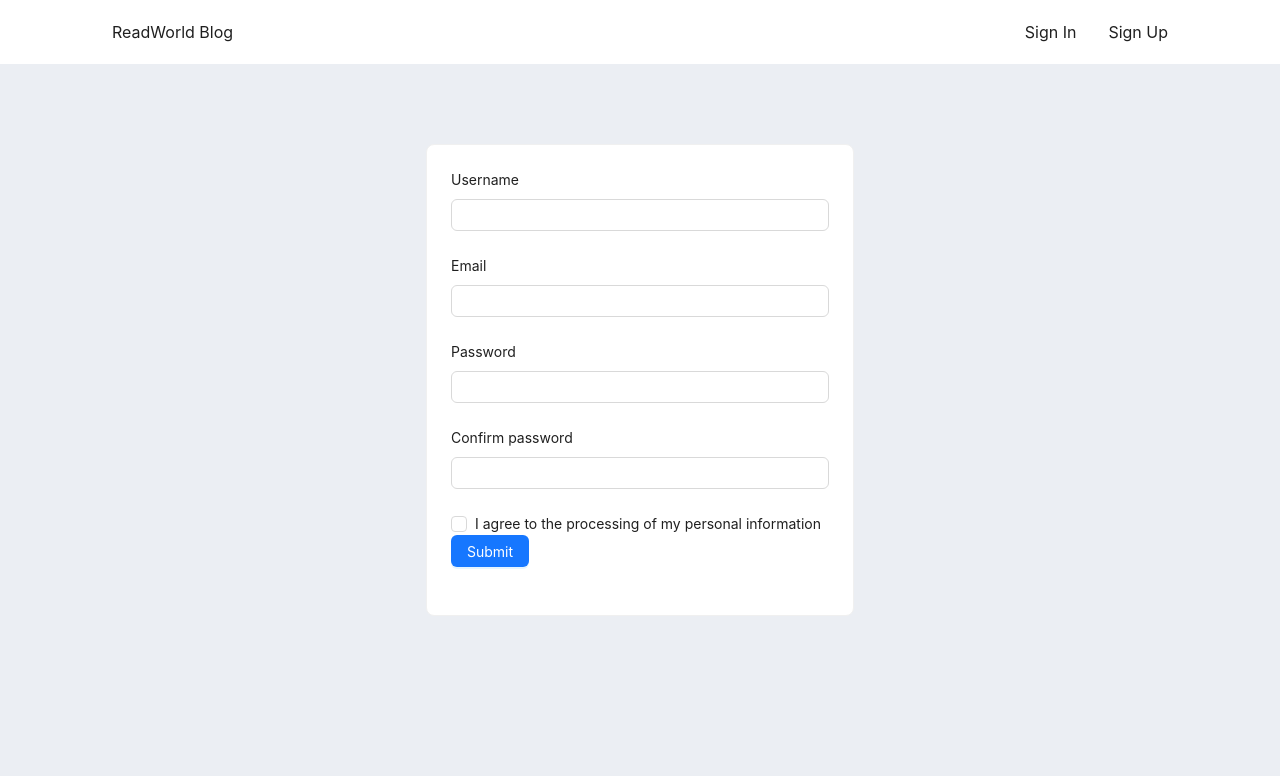
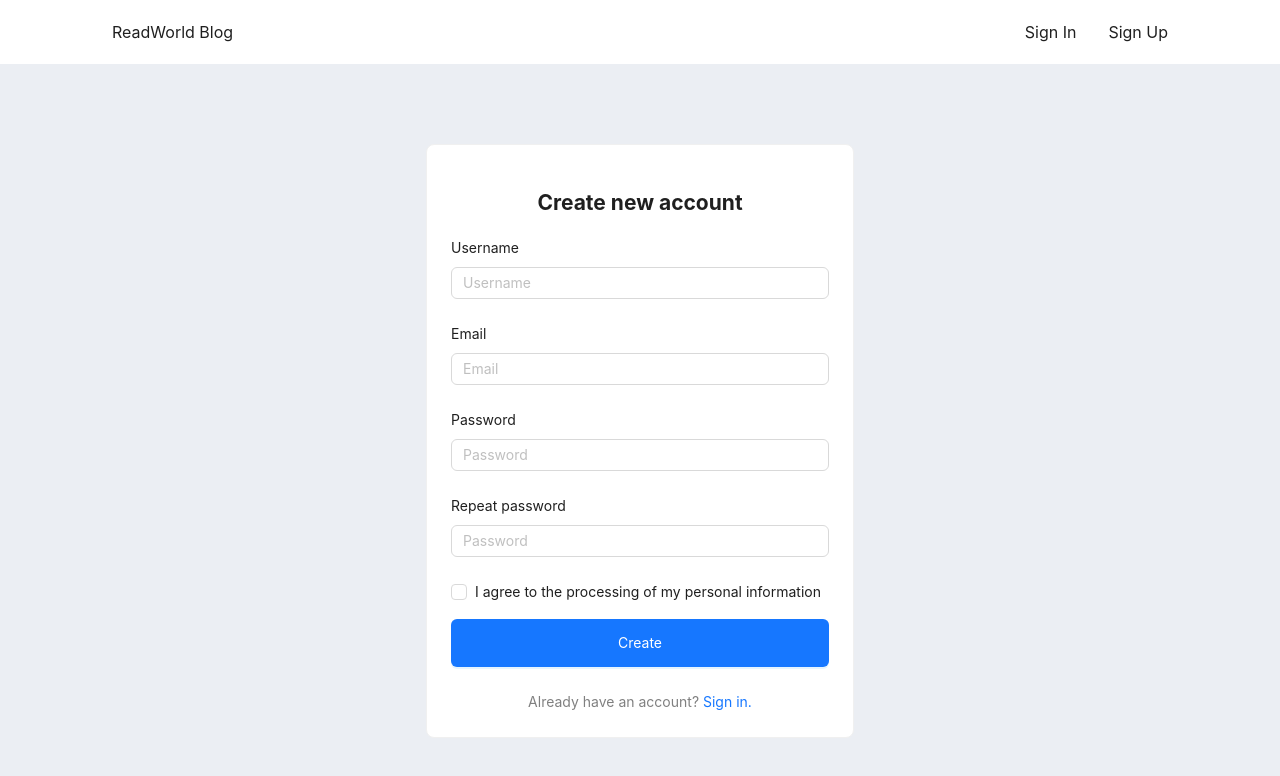
Before and after one commit to renjadizz/blog, a React (Create React App) app: page /sign-up in a window 1280 px wide. Shown: the top 776 px of the page. Built offline with nearby package versions, Linux system fonts and the light colour scheme; a web font is replaced by a local one.

Commit message:
create SignIn form

```diff
--- a/src/components/App/App.js
+++ b/src/components/App/App.js
@@ -4,6 +4,7 @@ import Articles from '../Articles/Articles';
 import Header from '../Header/Header';
 import Article from '../Article/Article';
 import SignUp from '../SignUp/SignUp';
+import SignIn from '../SignIn/SignIn';
 import './App.css';
 
 function App() {
@@ -15,6 +16,7 @@ function App() {
         <Route path="/articles/" element={<Articles />} />
         <Route path="/articles/:id" element={<Article />} />
         <Route path="/sign-up" element={<SignUp />} />
+        <Route path="/sign-in" element={<SignIn />} />
       </Routes>
     </div>
   );
--- /dev/null
+++ b/src/components/SignIn/SignIn.css
@@ -0,0 +1,3 @@
+.sign-in-form--width {
+  width: 400px;
+}
--- /dev/null
+++ b/src/components/SignIn/SignIn.js
@@ -0,0 +1,57 @@
+import { useForm, Controller } from 'react-hook-form';
+import { Card, Form, Input, Button } from 'antd';
+import * as z from 'zod';
+import { zodResolver } from '@hookform/resolvers/zod';
+import { Link } from 'react-router-dom';
+import './SignIn.css';
+
+function SignIn() {
+  const signUpSchema = z.object({
+    email: z.string().email(),
+    password: z.string(),
+  });
+  const {
+    control,
+    handleSubmit,
+    formState: { errors, isSubmitting },
+    reset,
+  } = useForm({ resolver: zodResolver(signUpSchema) });
+  const onSubmit = () => {
+    console.log('qwe');
+    reset();
+  };
+  return (
+    <div className="sign-up-form">
+      <Card className="sign-in-form--width">
+        <h2 className="sign-up-form__header">Sign In</h2>
+        <Form onFinish={handleSubmit(onSubmit)} layout="vertical">
+          <Form.Item label="Email">
+            <Controller
+              name="email"
+              control={control}
+              render={({ field }) => <Input {...field} placeholder="Email" />}
+            />
+            {errors.email && <p className="form-error-message">{errors.email.message}</p>}
+          </Form.Item>
+          <Form.Item label="Password">
+            <Controller
+              name="password"
+              control={control}
+              render={({ field }) => <Input {...field} placeholder="Password" />}
+            />
+            {errors.password && <p className="form-error-message">{errors.password.message}</p>}
+          </Form.Item>
+          <Form.Item>
+            <Button className="sign-up-form__submitBtn" type="primary" htmlType="submit" disabled={isSubmitting}>
+              Login
+            </Button>
+          </Form.Item>
+        </Form>
+        <p className="link-to-sign-in">
+          Already have an account? <Link to="/sign-up">Sign Up.</Link>
+        </p>
+      </Card>
+    </div>
+  );
+}
+export default SignIn;
--- a/src/components/SignUp/SignUp.css
+++ b/src/components/SignUp/SignUp.css
@@ -4,3 +4,20 @@
   justify-content: center;
   align-items: center;
 }
+.sign-up-form__submitBtn {
+  width: 100%;
+  height: 3rem;
+  margin-top: 1rem;
+}
+.form-error-message {
+  margin: 0;
+  color: red;
+}
+.link-to-sign-in {
+  color: gray;
+  margin: 0;
+  text-align: center;
+}
+.sign-up-form__header {
+  text-align: center;
+}
--- a/src/components/SignUp/SignUp.js
+++ b/src/components/SignUp/SignUp.js
@@ -3,7 +3,9 @@ import { useForm, Controller } from 'react-hook-form';
 import { Card, Form, Input, Checkbox, Button } from 'antd';
 import * as z from 'zod';
 import { zodResolver } from '@hookform/resolvers/zod';
+import { Link } from 'react-router-dom';
 import './SignUp.css';
+
 function SignUp() {
   const signUpSchema = z
     .object({
@@ -11,7 +13,7 @@ function SignUp() {
         .string()
         .min(3, { message: 'Username must be at least 3 characters' })
         .max(20, { message: "Username can't be longer than 20 characters" }),
-      email: z.string(),
+      email: z.string().email(),
       password: z
         .string()
         .min(6, { message: 'Password must be at least 6 characters' })
@@ -36,22 +38,39 @@ function SignUp() {
   return (
     <div className="sign-up-form">
       <Card>
+        <h2 className="sign-up-form__header">Create new account</h2>
         <Form onFinish={handleSubmit(onSubmit)} layout="vertical">
           <Form.Item label="Username">
-            <Controller name="username" control={control} render={({ field }) => <Input {...field} />} />
-            {errors.username && <p>{errors.username.message}</p>}
+            <Controller
+              name="username"
+              control={control}
+              render={({ field }) => <Input {...field} placeholder="Username" />}
+            />
+            {errors.username && <p className="form-error-message">{errors.username.message}</p>}
           </Form.Item>
           <Form.Item label="Email">
-            <Controller name="email" control={control} render={({ field }) => <Input {...field} />} />
-            {errors.email && <p>{errors.email.message}</p>}
+            <Controller
+              name="email"
+              control={control}
+              render={({ field }) => <Input {...field} placeholder="Email" />}
+            />
+            {errors.email && <p className="form-error-message">{errors.email.message}</p>}
           </Form.Item>
           <Form.Item label="Password">
-            <Controller name="password" control={control} render={({ field }) => <Input {...field} />} />
-            {errors.password && <p>{errors.password.message}</p>}
+            <Controller
+              name="password"
+              control={control}
+              render={({ field }) => <Input {...field} placeholder="Password" />}
+            />
+            {errors.password && <p className="form-error-message">{errors.password.message}</p>}
           </Form.Item>
-          <Form.Item label="Confirm password">
-            <Controller name="confirmPassword" control={control} render={({ field }) => <Input {...field} />} />
-            {errors.confirmPassword && <p>{errors.confirmPassword.message}</p>}
+          <Form.Item label="Repeat password">
+            <Controller
+              name="confirmPassword"
+              control={control}
+              render={({ field }) => <Input {...field} placeholder="Password" />}
+            />
+            {errors.confirmPassword && <p className="form-error-message">{errors.confirmPassword.message}</p>}
           </Form.Item>
           <Controller
             name="agree"
@@ -62,13 +81,16 @@ function SignUp() {
               </Checkbox>
             )}
           />
-          {errors.agree && <p>{errors.agree.message}</p>}
+          {errors.agree && <p className="form-error-message">{errors.agree.message}</p>}
           <Form.Item>
-            <Button type="primary" htmlType="submit" disabled={isSubmitting}>
-              Submit
+            <Button className="sign-up-form__submitBtn" type="primary" htmlType="submit" disabled={isSubmitting}>
+              Create
             </Button>
           </Form.Item>
         </Form>
+        <p className="link-to-sign-in">
+          Already have an account? <Link to="/sign-in">Sign in.</Link>
+        </p>
       </Card>
     </div>
   );
```
